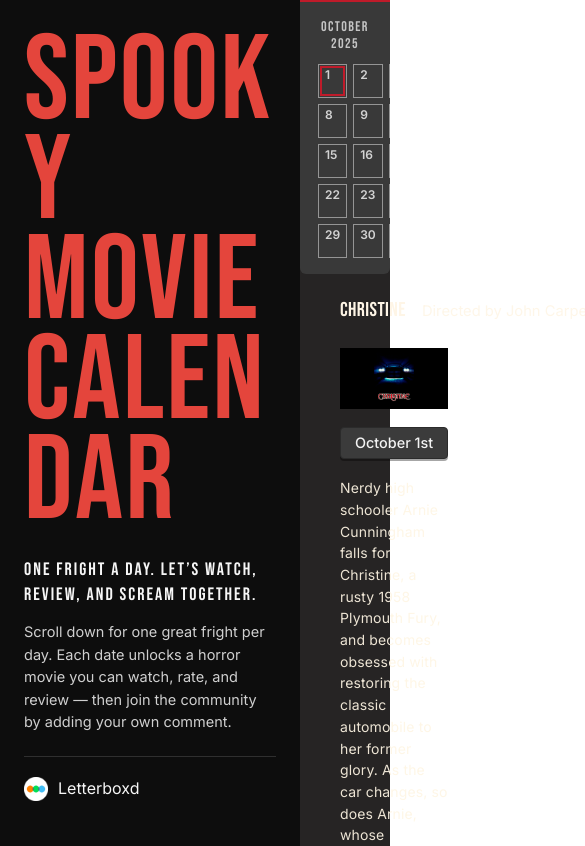
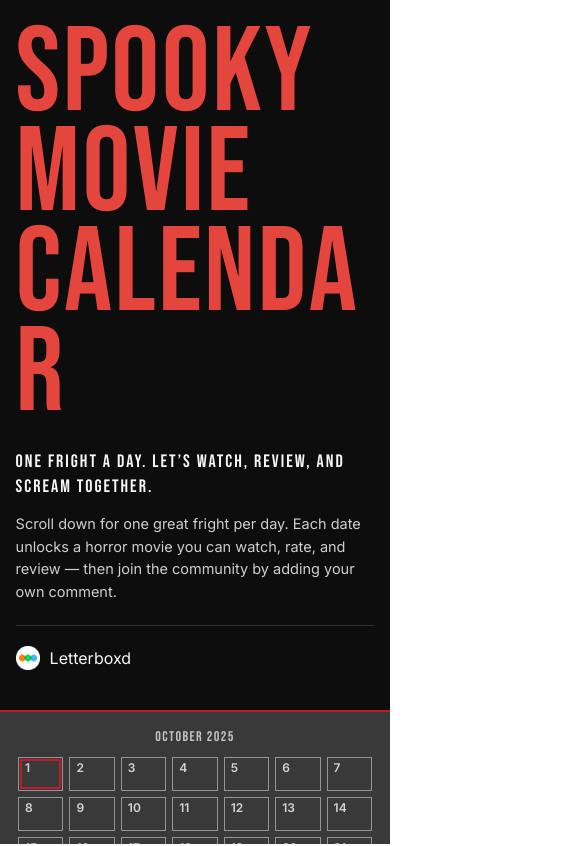
Before and after one commit to matt-morales/spooky-movie-calendar, a React (Create React App) app in the folder spooky-movie-calendar/: page / in a window 390 px wide. Shown: the top 846 px of the page, 585 px wide, since content can reach past the window. Built offline with nearby package versions, Linux system fonts and the light colour scheme.

Commit message:
update styling

```diff
--- a/spooky-movie-calendar/src/App.css
+++ b/spooky-movie-calendar/src/App.css
@@ -95,3 +95,51 @@
 .movie-section {
   margin: 0;
 }
+
+/* ===== Mobile layout + hygiene (append to the end of App.css) ===== */
+
+/* prevent the right-side white stripe caused by overflow */
+html,
+body {
+  overflow-x: hidden;
+}
+
+/* a single variable to control horizontal padding on small screens */
+:root {
+  --page-pad: clamp(12px, 4vw, 20px);
+}
+
+@media (max-width: 900px) {
+  /* stack sidebar above content */
+  .app {
+    flex-direction: column;
+  }
+
+  /* sidebar becomes a normal block; no sticky on mobile */
+  .sidebar {
+    position: static;
+    min-height: 0;
+    flex: 0 0 auto;
+    width: auto;
+    max-width: none;
+    padding: 24px var(--page-pad);
+  }
+
+  /* symmetric padding for the right column (no white gutter) */
+  .content {
+    padding: 0 var(--page-pad) 56px;
+  }
+
+  /* make the sticky calendar full-bleed relative to .content padding */
+  .sticky-cal {
+    top: 0;
+    margin-left: calc(-1 * var(--page-pad));
+    margin-right: calc(-1 * var(--page-pad));
+  }
+
+  /* constrain readable width but allow the grid to breathe */
+  .content-inner {
+    max-width: 720px;
+    margin: 0 auto;
+  }
+}
--- a/spooky-movie-calendar/src/components/MovieCard.css
+++ b/spooky-movie-calendar/src/components/MovieCard.css
@@ -129,15 +129,16 @@
 /* ---------- responsive: stack on narrow screens ---------- */
 @media (max-width: 900px) {
   .movie-body {
-    grid-template-columns: 1fr 1fr;
+    grid-template-columns: 1fr !important;
     grid-template-areas:
-      "poster poster"
-      "badge  badge"
-      "desc   desc";
-    row-gap: 18px;
+      "poster"
+      "badge"
+      "desc";
+    column-gap: 0;
+    row-gap: 16px;
   }
   .movie-copy {
-    max-width: 72ch;
+    max-width: none;
   }
   .date-badge {
     justify-self: start;
```
Also changed, not shown: spooky-movie-calendar/package.json (+12 -0 lines).
